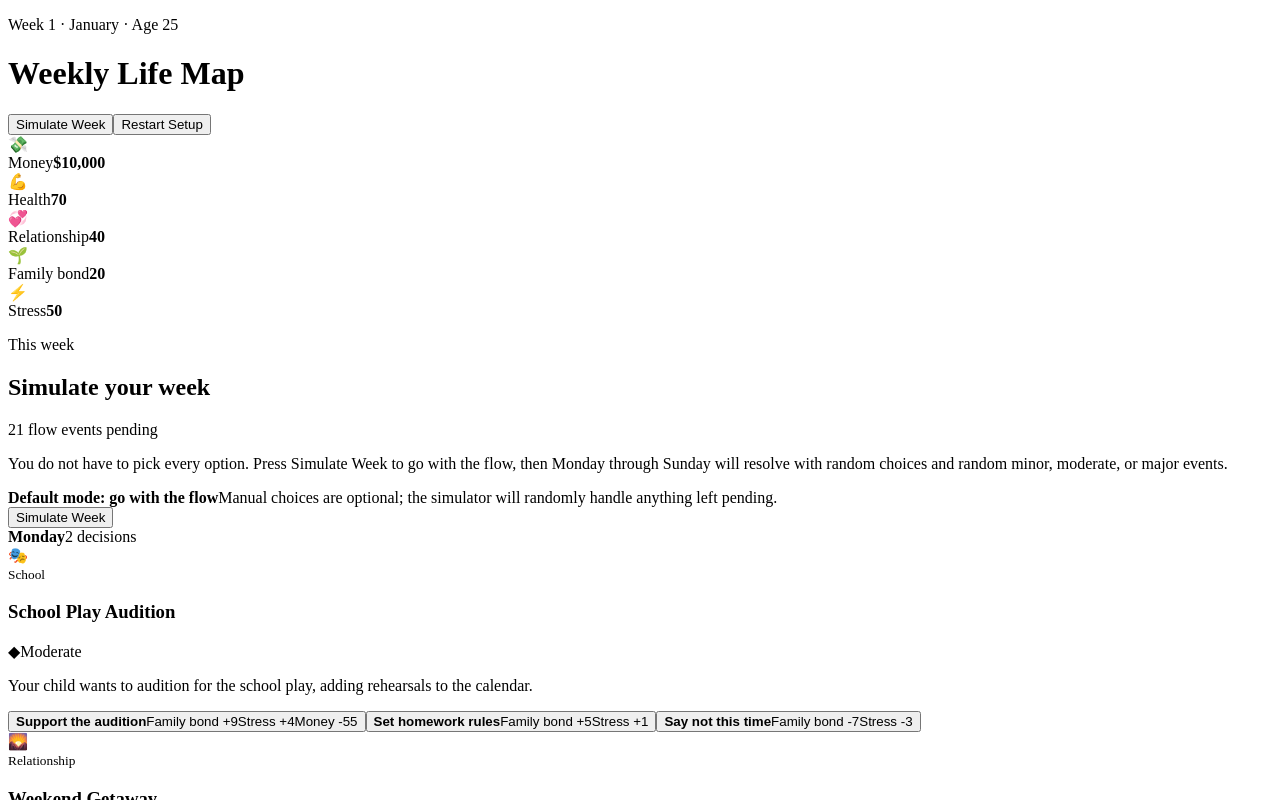
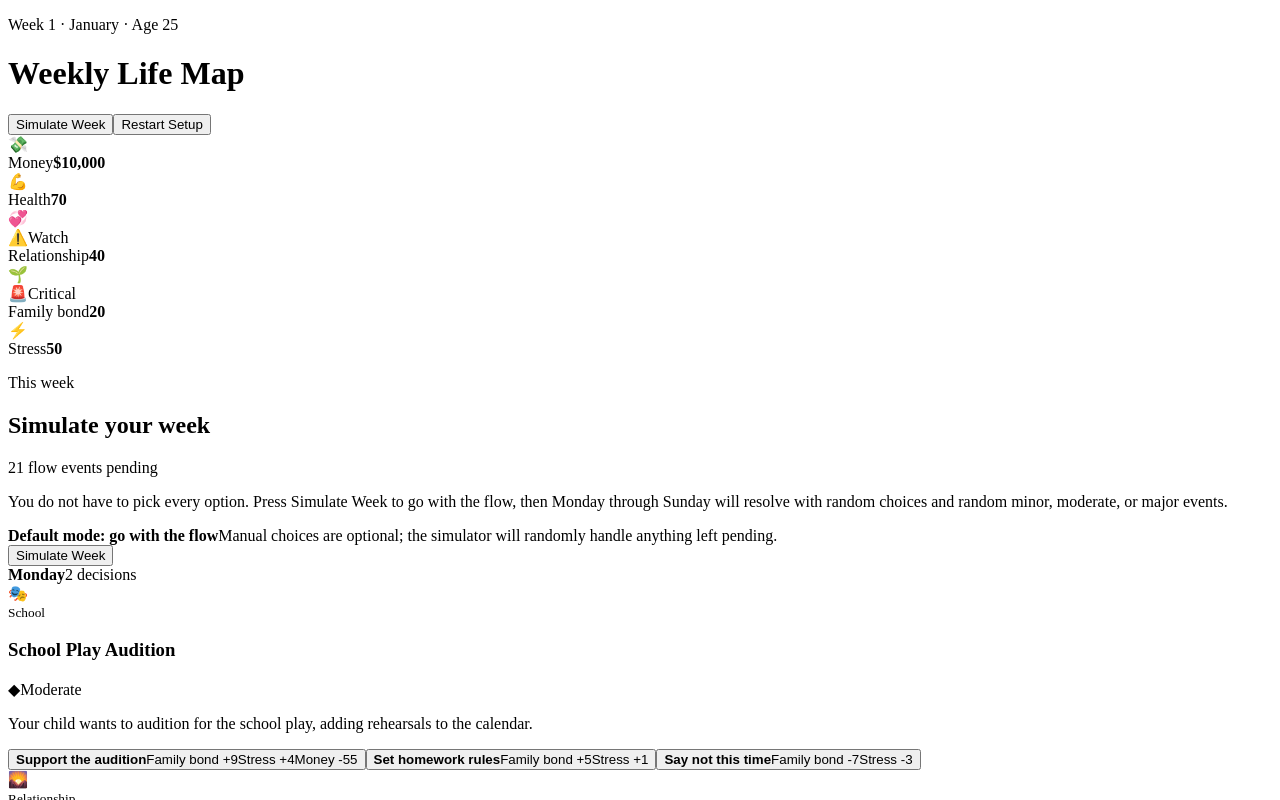
Before and after one commit to windsor519/life-map, a React (Vite) app: page / in a window 1280 px wide. Both pictures are taken after a click on the button "Start Game". Shown: the top 800 px of the page. Built offline with nearby package versions, Linux system fonts and the light colour scheme; the HTML template or start-up script is replaced by a standard one.

Commit message:
Add urgent stat severity indicators

```diff
--- a/src/App.jsx
+++ b/src/App.jsx
@@ -67,6 +67,30 @@ const eventVisuals = {
 };
 
 const clamp = (value, min = 0, max = 100) => Math.max(min, Math.min(max, Math.round(value)));
+
+const getStatSeverity = (value, config) => {
+  if (!config.max) {
+    return null;
+  }
+
+  const normalizedValue = clamp(value, 0, config.max);
+
+  if (config.tone === "bad") {
+    if (normalizedValue >= 80) return "critical";
+    if (normalizedValue >= 60) return "warning";
+    return "stable";
+  }
+
+  if (normalizedValue <= 20) return "critical";
+  if (normalizedValue <= 40) return "warning";
+  return "stable";
+};
+
+const severityCopy = {
+  critical: { icon: "🚨", label: "Critical" },
+  warning: { icon: "⚠️", label: "Watch" }
+};
+
 const createEventSeed = () => Math.floor(Math.random() * 1_000_000_000);
 const seededRandom = (...values) => {
   let hash = 2166136261;
@@ -410,9 +434,17 @@ export default function App() {
         {Object.entries(statConfig).map(([key, config]) => {
           const value = game[key];
           const percentage = config.max ? `${clamp(value, 0, config.max)}%` : null;
+          const severity = getStatSeverity(value, config);
+          const alert = severityCopy[severity];
           return (
-            <article className={`stat-card stat-${key}`} key={key}>
+            <article className={`stat-card stat-${key} ${severity ? `severity-${severity}` : ""}`} key={key}>
               <div className="stat-icon" aria-hidden="true">{config.icon}</div>
+              {alert ? (
+                <div className={`stat-alert ${severity === "warning" ? "warning" : ""}`} aria-label={`${config.label} needs ${severity === "critical" ? "urgent attention" : "attention"}`}>
+                  <span aria-hidden="true">{alert.icon}</span>
+                  {alert.label}
+                </div>
+              ) : null}
               <span>{config.label}</span>
               <strong>{config.formatter ? config.formatter(value) : value}</strong>
               {percentage ? <div className={`meter ${config.tone}`}><span style={{ width: percentage }} /></div> : null}
--- a/src/styles.css
+++ b/src/styles.css
@@ -284,6 +284,23 @@ input:focus {
   padding: 1rem;
 }
 
+.stat-card.severity-warning {
+  border-color: rgba(251, 191, 36, 0.76);
+  box-shadow:
+    0 0 0 1px rgba(251, 191, 36, 0.22),
+    0 22px 60px rgba(251, 191, 36, 0.16),
+    0 28px 90px rgba(0, 0, 0, 0.34);
+}
+
+.stat-card.severity-critical {
+  border-color: rgba(248, 113, 113, 0.94);
+  box-shadow:
+    0 0 0 1px rgba(248, 113, 113, 0.42),
+    0 18px 64px rgba(248, 113, 113, 0.28),
+    0 28px 90px rgba(0, 0, 0, 0.34);
+  animation: criticalPulse 1.45s ease-in-out infinite;
+}
+
 .stat-card::before {
   position: absolute;
   inset: auto -32% -60% 24%;
@@ -293,6 +310,19 @@ input:focus {
   content: "";
   filter: blur(4px);
   opacity: 0.54;
+}
+
+.stat-card.severity-warning::before,
+.stat-card.severity-critical::before {
+  inset: auto -18% -52% 18%;
+  width: 10rem;
+  height: 10rem;
+  opacity: 0.82;
+}
+
+.stat-card.severity-critical::before {
+  filter: blur(2px);
+  opacity: 0.95;
 }
 
 .stat-money::before { background: #fbbf24; }
@@ -313,11 +343,37 @@ input:focus {
   font-size: 1.35rem;
 }
 
-.stat-card span {
+.stat-card > span {
   display: block;
   color: #b9c6df;
   font-size: 0.82rem;
   font-weight: 850;
+}
+
+.stat-alert {
+  position: absolute;
+  top: 0.9rem;
+  right: 0.9rem;
+  display: inline-flex;
+  align-items: center;
+  gap: 0.28rem;
+  border: 1px solid rgba(248, 113, 113, 0.42);
+  border-radius: 999px;
+  color: #fecaca;
+  background: rgba(127, 29, 29, 0.5);
+  box-shadow: 0 10px 28px rgba(248, 113, 113, 0.24);
+  font-size: 0.68rem;
+  font-weight: 950;
+  letter-spacing: 0.04em;
+  padding: 0.28rem 0.52rem;
+  text-transform: uppercase;
+}
+
+.stat-alert.warning {
+  border-color: rgba(251, 191, 36, 0.4);
+  color: #fde68a;
+  background: rgba(120, 53, 15, 0.5);
+  box-shadow: 0 10px 28px rgba(251, 191, 36, 0.16);
 }
 
 .stat-card strong {
@@ -348,6 +404,25 @@ input:focus {
 
 .meter.bad span {
   background: linear-gradient(90deg, #facc15, #fb7185);
+}
+
+.severity-warning .meter span {
+  background: linear-gradient(90deg, #facc15, #fb923c);
+}
+
+.severity-critical .meter span {
+  background: linear-gradient(90deg, #fb7185, #ef4444, #991b1b);
+}
+
+@keyframes criticalPulse {
+  0%,
+  100% {
+    transform: translateY(0);
+  }
+
+  50% {
+    transform: translateY(-2px);
+  }
 }
 
 .game-layout {
```
